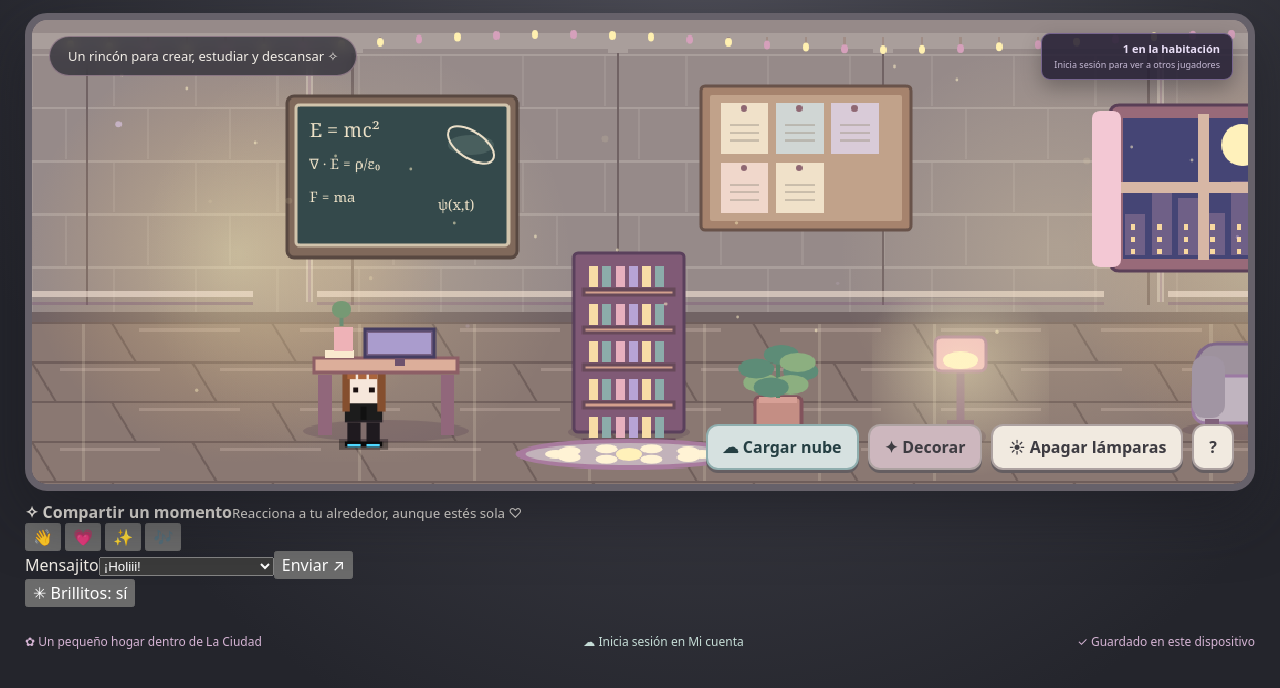
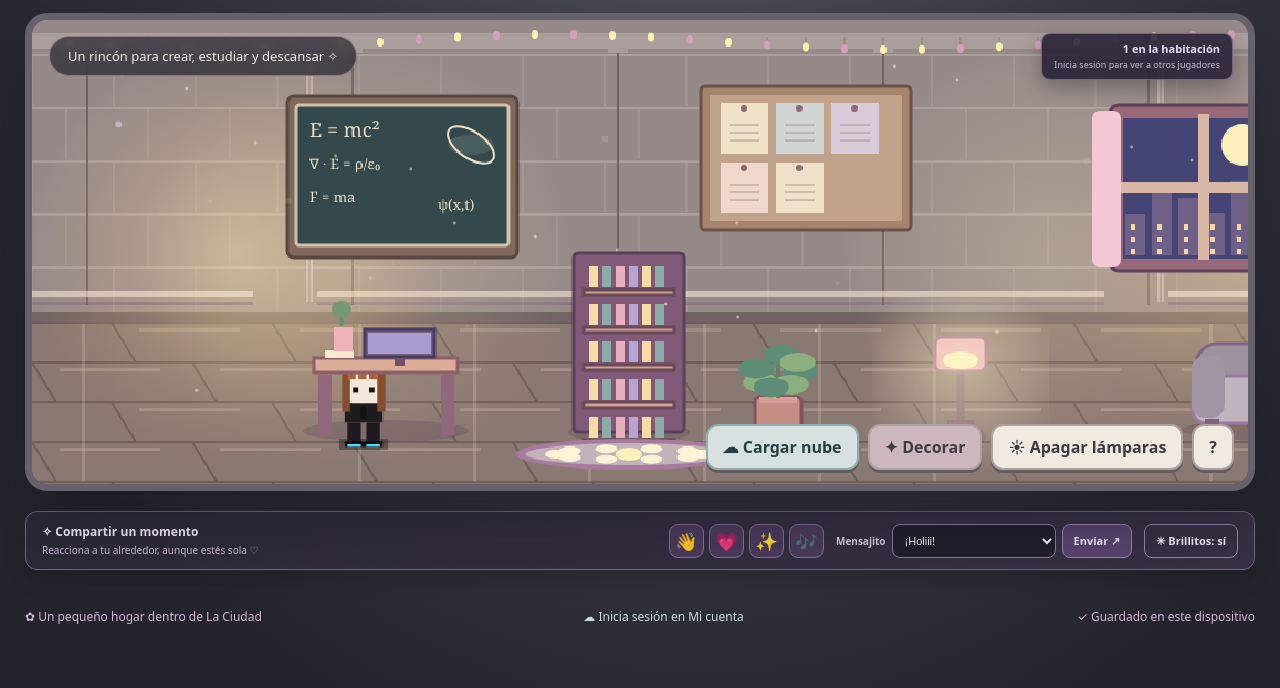
Before and after one commit to Katalinareeves/blog-assets, a plain HTML site: page site/scenes/habitacion/index.html in a window 1280 px wide. Shown: the part 84-772 px from the top of the page. Drawn offline with nearby package versions, Linux system fonts and the light colour scheme.

Commit message:
style: barra social compacta debajo de habitación sin dividir pantalla

```diff
--- a/site/scenes/habitacion/room.css
+++ b/site/scenes/habitacion/room.css
@@ -58,3 +58,29 @@ body{background:radial-gradient(ellipse at 55% 0%,#50505a,#24252c 78%)}
 .room-online-badge{position:absolute;z-index:11;top:13px;right:15px;display:flex;flex-direction:column;gap:4px;align-items:flex-end;max-width:220px;padding:8px 12px;background:#252034de;border:1px solid #77658e;border-radius:9px;color:#eadff7;pointer-events:none;box-shadow:0 8px 20px #0004}
 .room-online-badge>span{font:700 11px/1.2 system-ui,sans-serif}.room-online-badge small{font:500 9px/1.3 system-ui,sans-serif;color:#c7bbd6}
 @media(max-width:720px){.room-online-badge{max-width:136px;right:8px;top:8px;padding:6px 8px}.room-online-badge small{font-size:8px}}
+
+/* Sala social: barra horizontal bajo la escena. Nunca comparte el espacio del lienzo. */
+.room-social{display:flex;align-items:center;gap:12px;flex-wrap:wrap;justify-content:space-between;
+ padding:11px 16px;margin:10px 0 12px;border:1px solid #746879;border-radius:12px;
+ background:linear-gradient(115deg,#2b2939,#373044);color:#f5eef9;
+ box-shadow:0 8px 22px #0002;font-family:system-ui,sans-serif}
+.room-social-title{display:flex;flex-direction:column;gap:4px;flex:1;min-width:150px}
+.room-social-title strong{font-size:12px;letter-spacing:.005em}
+.room-social-title small{font-size:10px;color:#c7bbd3;line-height:1.35}
+.room-reactions{display:flex;align-items:center;gap:5px}
+.room-reactions button{display:grid;place-items:center;width:35px;height:34px;padding:0;font-size:18px;
+ background:#4a3a5c;color:#fff;border:1px solid #847197;border-radius:9px;box-shadow:none;cursor:pointer}
+.room-reactions button:hover{background:#604977;transform:translateY(-2px)}
+.room-phrases{display:flex;gap:6px;align-items:center;min-width:0;flex-wrap:wrap}
+.room-phrases label{font-size:10px;color:#d9c9e4;font-weight:650;white-space:nowrap}
+.room-phrases select{max-width:230px;min-width:125px;min-height:34px;border:1px solid #8d78a0;
+ background:#201e2b;border-radius:8px;padding:6px 8px;color:#f8f1ff;font-size:11px}
+.room-phrases button,#room-magic-toggle{min-height:34px;padding:7px 11px;background:#58446e;
+ color:#f3eaff;border:1px solid #9983b0;border-radius:8px;font-size:11px;font-weight:650;box-shadow:none;cursor:pointer}
+#room-magic-toggle{background:transparent;white-space:nowrap}
+.room-phrases button:hover,#room-magic-toggle:hover{background:#6b5682}
+.room-social button:focus-visible,.room-social select:focus-visible{outline:2px solid #e7c8ff;outline-offset:3px}
+@media(max-width:780px){.room-social{gap:9px;padding:10px}.room-social-title{flex-basis:100%}
+ .room-reactions{flex:1}.room-phrases{flex:3}.room-phrases select{flex:1}
+ #room-magic-toggle{font-size:10px}}
+@media(prefers-reduced-motion:reduce){.room-reactions button:hover{transform:none}}
```
